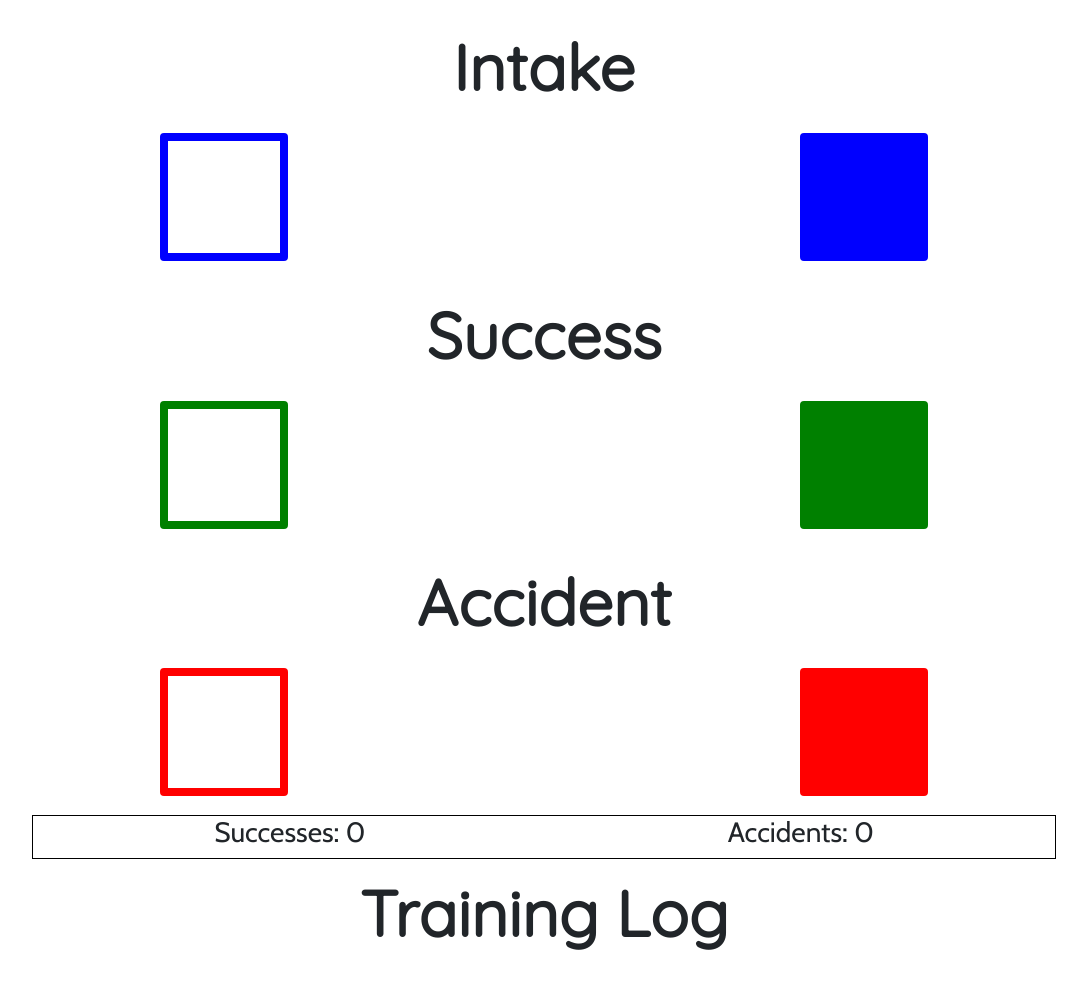
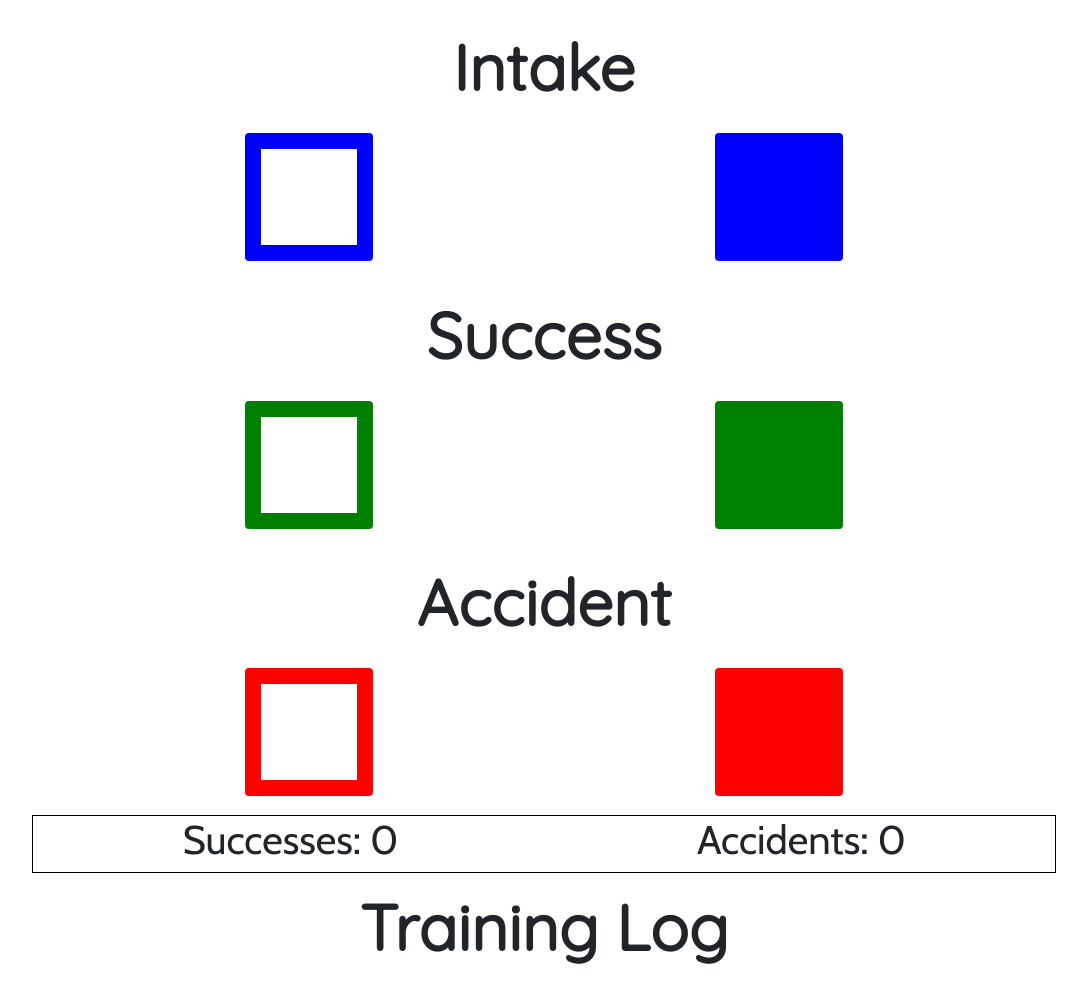
Before and after one commit to Humphreyj/puppy-trainer, a plain HTML site: page index.html in a window 1280 px wide. Shown: the part 282-1284 px from the top of the page, without its empty margins (96-1183 px from the left). Drawn offline with nearby package versions, Linux system fonts and the light colour scheme.

Commit message:
styling changes

```diff
--- a/index.html
+++ b/index.html
@@ -7,7 +7,7 @@
     <link rel="stylesheet" type='text/css' href="potty.css" />
     <script src="https://kit.fontawesome.com/fd3e5e9687.js"></script>
     <!--font awesome-->
-    <link href="https://fonts.googleapis.com/css?family=Acme|Cabin|Quicksand&display=swap" rel="stylesheet">
+    <link href="https://fonts.googleapis.com/css?family=Acme|Cabin|Quicksand|Permanent+Marker&display=swap" rel="stylesheet">
     <!--google fonts-->
     <link rel="stylesheet" href="https://stackpath.bootstrapcdn.com/bootstrap/4.3.1/css/bootstrap.min.css" integrity="sha384-ggOyR0iXCbMQv3Xipma34MD+dH/1fQ784/j6cY/iJTQUOhcWr7x9JvoRxT2MZw1T" crossorigin="anonymous">
     <!--bootstrap-->
--- a/potty.css
+++ b/potty.css
@@ -35,6 +35,7 @@ body {
 
 .pet-name {
     font-size: 8.2rem;
+    font-family: 'Permanent Marker', cursive;
 }
 
 /*Buttons*/
@@ -48,7 +49,7 @@ body {
 
 .btn-div {
     display: flex;
-    justify-content: space-around;
+    justify-content: space-evenly;
     width: 100%;
     margin: 1rem 0 1rem 0;
 }
@@ -62,34 +63,34 @@ body {
 
 #fed {
     background: none;
-    border: .5rem solid blue;
+    border: 1rem solid blue;
 }
 
 #watered {
     background: blue;
-    border: .5rem solid blue;
+    border: 1rem solid blue;
 
 }
 
 #success1 {
     background: none;
-    border: .5rem solid green;
+    border: 1rem solid green;
 }
 
 #success2 {
     background: green;
-    border: .5rem solid green;
+    border: 1rem solid green;
 
 }
 
 #accident1 {
     background: none;
-    border: .5rem solid red;
+    border: 1rem solid red;
 }
 
 #accident2 {
     background: red;
-    border: .5rem solid red;
+    border: 1rem solid red;
 }
 
 
@@ -128,8 +129,14 @@ body {
     justify-content: space-around;
     width: 80%;
     border: 1px solid black;
-    font-size: 5rem;
 
+
+}
+#succ {
+	font-size: 2.5rem;
+}
+#acc {
+	font-size: 2.5rem;
 }
 
 #succ::before {
```
